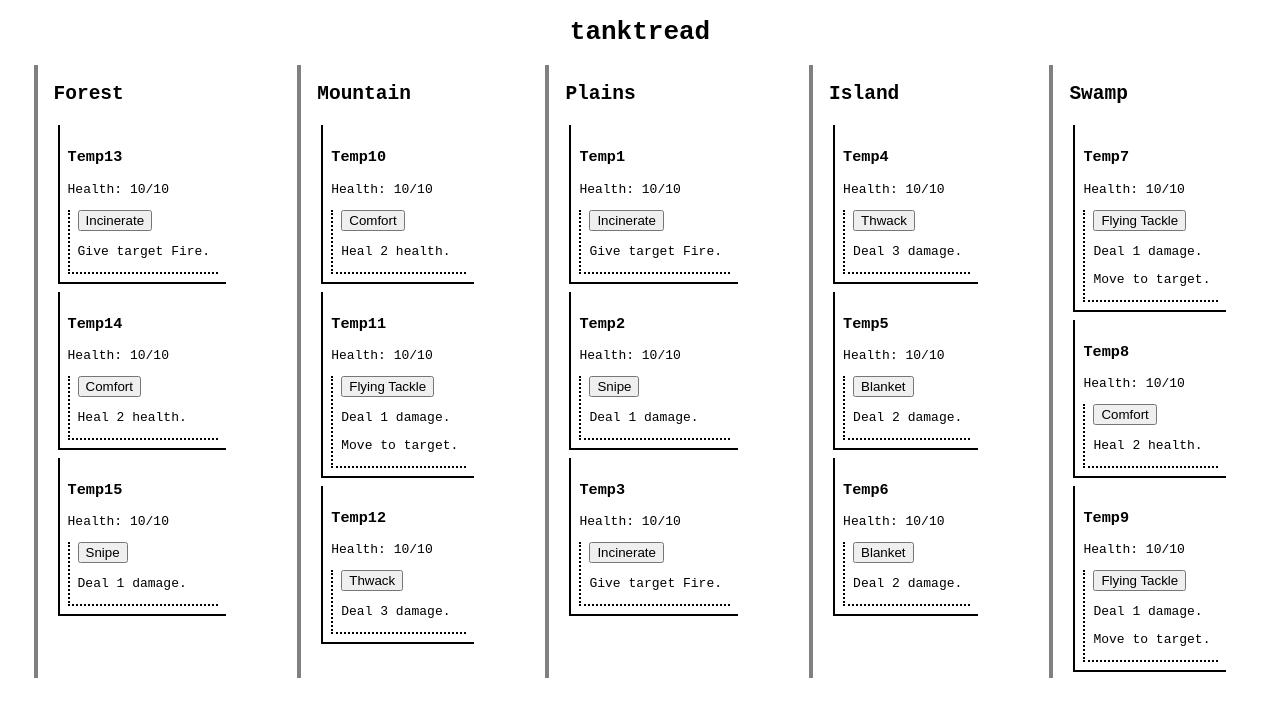
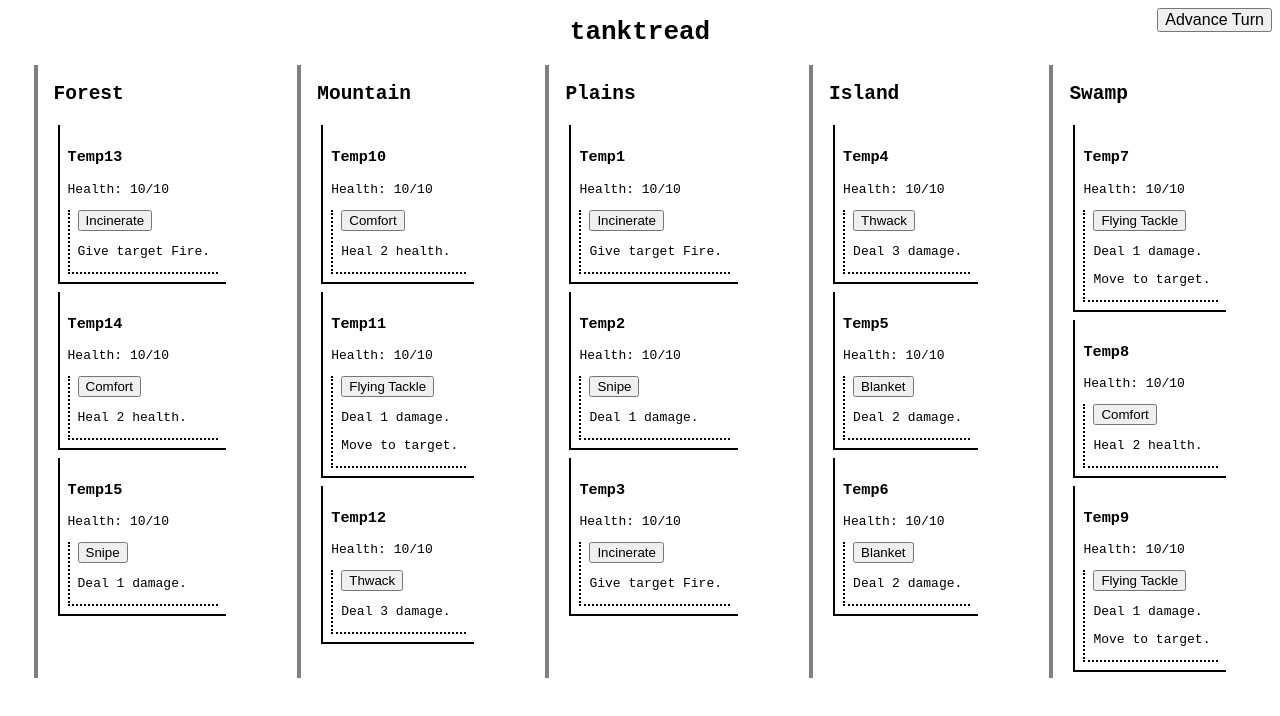
Before and after one commit to MayMoonsley/tanktread, an Angular app: page / in a window 1280 px wide. Shown: the top 716 px of the page. Built offline with nearby package versions, Linux system fonts and the light colour scheme.

Commit message:
Advancing turn works

```diff
--- a/src/app/Game.ts
+++ b/src/app/Game.ts
@@ -77,6 +77,10 @@ export namespace Game {
         currentTargetingState.active = false;
     }
 
+    export function advanceTurn(): void {
+        currentCombatState.advanceTurn();
+    }
+
     init();
 
 }
--- a/src/app/classes/CombatState.ts
+++ b/src/app/classes/CombatState.ts
@@ -4,4 +4,10 @@ export class CombatState {
 
     constructor(public battlefield: Battlefield) {};
 
+    advanceTurn(): void {
+        for (let unit of this.battlefield.getAllUnits()) {
+            unit.advanceTurn();
+        }
+    }
+
 }
--- a/src/app/classes/Unit.ts
+++ b/src/app/classes/Unit.ts
@@ -58,4 +58,11 @@ export class Unit implements Targetable {
         this.statuses = Arrays.removeFrom(status, this.statuses);
     }
 
+    advanceTurn(): void {
+        this.actedThisTurn = false;
+        if (this.statuses.includes(Status.Fire)) {
+            this.wound(1);
+        }
+    }
+
 }
--- a/src/app/combat-screen/combat-screen.component.css
+++ b/src/app/combat-screen/combat-screen.component.css
@@ -0,0 +1,8 @@
+#advanceTurn {
+    display: block;
+    margin: 0 auto;
+    position: fixed;
+    top: 8px;
+    right: 8px;
+    font-size: 16px;
+}
--- a/src/app/combat-screen/combat-screen.component.html
+++ b/src/app/combat-screen/combat-screen.component.html
@@ -1 +1,2 @@
 <app-battlefield></app-battlefield>
+<button id="advanceTurn" (click)="advanceTurn()">Advance Turn</button>
--- a/src/app/combat-screen/combat-screen.component.ts
+++ b/src/app/combat-screen/combat-screen.component.ts
@@ -1,4 +1,5 @@
 import { Component, OnInit } from '@angular/core';
+import { Game } from '../Game';
 
 @Component({
     selector: 'app-combat-screen',
@@ -12,4 +13,8 @@ export class CombatScreenComponent implements OnInit {
     ngOnInit(): void {
     }
 
+    advanceTurn(): void {
+        Game.advanceTurn();
+    }
+
 }
```
